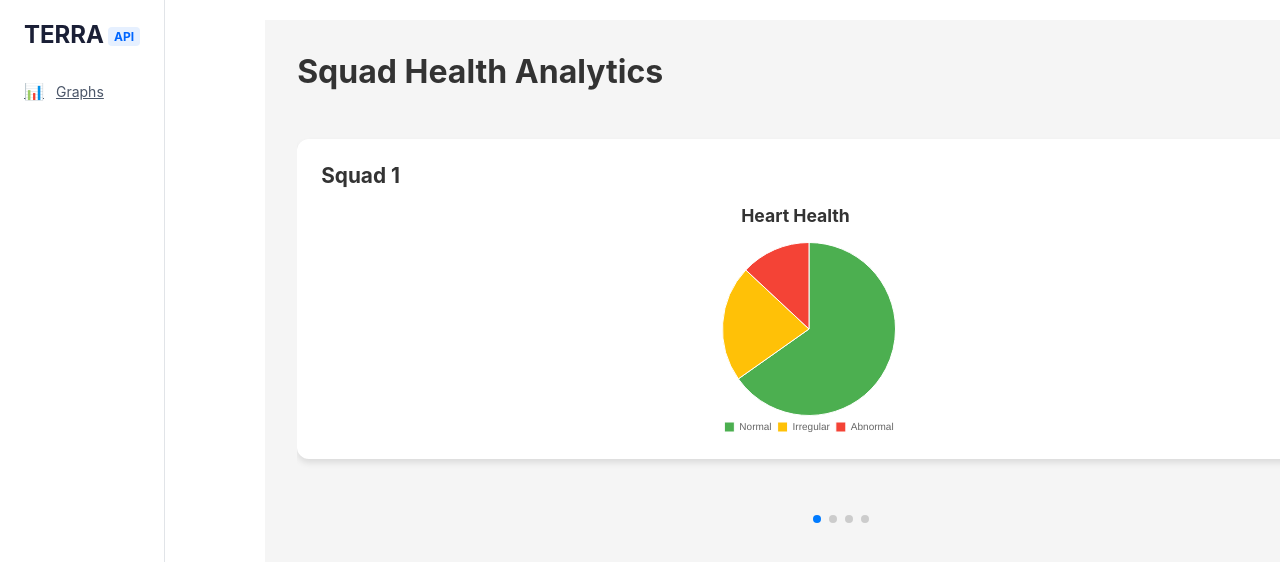
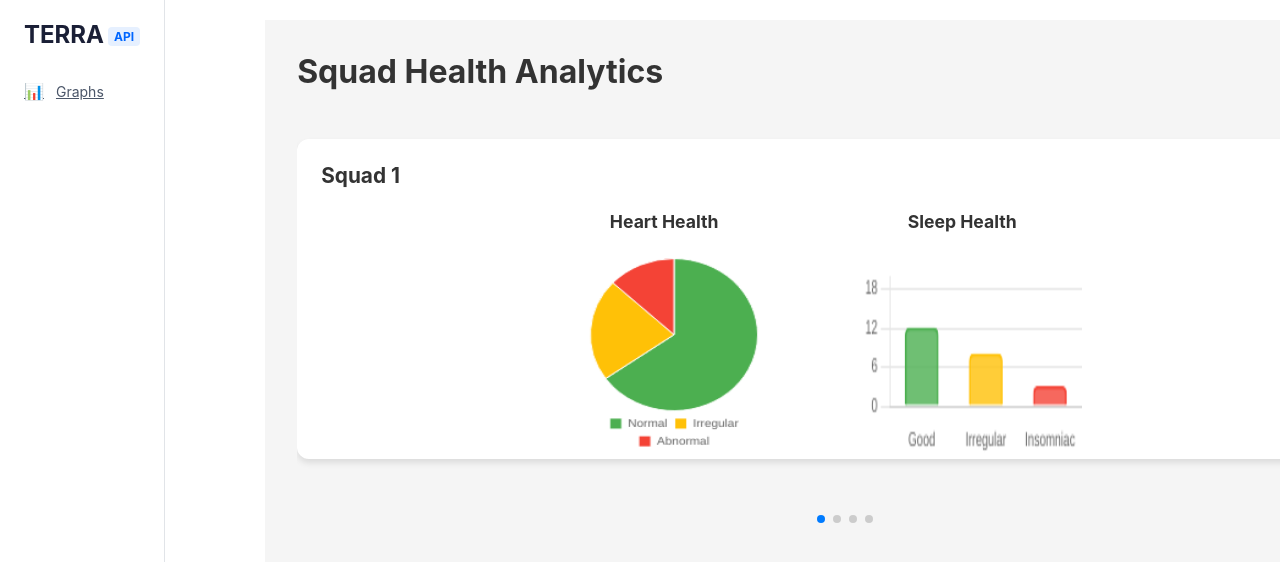
Before and after one commit to jathinsn27/Squad_pulse, a React (Create React App) app: page /graphs in a window 1280 px wide. Shown: the top 562 px of the page. Built offline with nearby package versions, Linux system fonts and the light colour scheme.

Commit message:
Added Sleep Details

```diff
--- a/src/components/graphs/Graph.css
+++ b/src/components/graphs/Graph.css
@@ -10,11 +10,11 @@
 }
 
 .graphs-section {
-  height: 400px; /* Fixed height for the scrollable section */
+  height: 400px;
   position: relative;
   display: flex;
   flex-direction: column;
-  gap: 1.5rem; /* Space between cards and indicators */
+  gap: 1.5rem;
 }
 
 .graphs-scroll-container {
@@ -33,57 +33,65 @@
 }
 
 .graph-card {
-  min-width: calc(100% - 4rem); /* Take full width minus padding */
+  min-width: calc(100% - 4rem);
   scroll-snap-align: start;
   background: white;
   border-radius: 12px;
   padding: 1.5rem;
   box-shadow: 0 4px 6px rgba(0, 0, 0, 0.1);
-  transition: transform 0.3s ease;
-  display: flex;
-  flex-direction: column;
-  align-items: center;
-  justify-content: center;
   position: relative;
 }
 
-.graph-card:hover {
-  transform: translateY(-5px);
+.graph-card h2 {
+  position: absolute;
+  top: 1.5rem;
+  left: 1.5rem;
+  color: #333;
+  margin: 0;
+  font-size: 1.3rem;
 }
 
-.graph-icon {
-  font-size: 3rem;
-  margin-bottom: 1rem;
+.charts-container {
+  display: flex;
+  justify-content: center;
+  gap: 3rem;  /* Adjusted gap between charts */
+  margin-top: 3rem;
+  width: 100%;
 }
 
-.graph-card h2 {
+.chart-wrapper {
+  flex: 1;
+  max-width: 250px;
+}
+
+.chart-title {
   color: #333;
-  margin-bottom: 0.5rem;
+  font-size: 1.1rem;
+  margin-bottom: 1rem;
   text-align: center;
 }
 
-.graph-card h2 {
-  position: absolute; /* Added this */
-  top: 1.5rem;      /* Added this */
-  left: 1.5rem;     /* Added this */
-  color: #333;
-  margin: 0;        /* Changed this */
-  font-size: 1.3rem; /* Added this */
+.pie-chart-container,
+.bar-chart-container {
+  width: 220px !important;  /* Slightly wider than pie chart */
+  height: 200px !important;
+  margin: 0 auto;
+  padding: 10px;
+  transition: transform 0.3s ease;
 }
 
-.view-button {
-  background-color: #007bff;
-  color: white;
-  border: none;
-  padding: 0.75rem 1.5rem;
-  border-radius: 6px;
-  cursor: pointer;
-  transition: background-color 0.3s ease;
-  font-size: 1rem;
+.pie-chart-container canvas,
+.bar-chart-container canvas {
+  max-width: 220px !important;
+  max-height: 200px !important;
+  width: 220px !important;
+  height: 200px !important;
 }
 
-.view-button:hover {
-  background-color: #0056b3;
+.pie-chart-container:hover,
+.bar-chart-container:hover {
+  transform: scale(1.05);
+  cursor: pointer;
 }
 
 .page-indicators {
@@ -109,44 +117,33 @@
   background-color: #007bff;
 }
 
-.pie-chart-container {
-  width: 200px;
-  height: 200px;
-  margin: 0 auto;
+/* Responsive styles */
+@media (max-width: 768px) {
+  .graphs-page {
+    padding: 1rem;
   }
 
-.pie-chart-container canvas {
-  max-width: 200px !important;
-  max-height: 200px !important;
-  width: 200px !important;
-  height: 200px !important;
+  .charts-container {
+    flex-direction: column;
+    align-items: center;
+    gap: 2rem;
   }
 
-/* Update the graph-card styles */
-.graph-card {
-  min-width: calc(100% - 4rem);
-  scroll-snap-align: start;
-  background: white;
-  border-radius: 12px;
-  padding: 1.5rem;
-  box-shadow: 0 4px 6px rgba(0, 0, 0, 0.1);
-  display: flex;
-  flex-direction: column;
-  align-items: center;
+  .chart-wrapper {
+    width: 100%;
   }
 
-/* Add these new styles */
-.chart-container {
-  display: flex;
-  flex-direction: column;
-  align-items: center;
-  margin-top: 3rem;
+  .graph-card {
+    padding: 1rem;
+  }
+
+  .graph-card h2 {
+    top: 1rem;
+    left: 1rem;
+    font-size: 1.1rem;
   }
 
   .chart-title {
-  color: #333;
-  font-size: 1.1rem;
-  margin-bottom: 1rem;
-  align-self: flex-start;
-  margin-left: 2rem;
+    font-size: 1rem;
   }
+}
--- a/src/components/graphs/Graphs.js
+++ b/src/components/graphs/Graphs.js
@@ -1,16 +1,23 @@
 import React, { useState } from 'react';
-import { Pie } from 'react-chartjs-2';
+import { Pie, Bar } from 'react-chartjs-2';
 import {
   Chart as ChartJS,
   ArcElement,
+  CategoryScale,
+  LinearScale,
+  BarElement,
   Tooltip,
   Legend
 } from 'chart.js';
 import SquadDetails from './SquadDetails';
+import SleepDetails from './SleepDetails';
 import './Graph.css';
 
 ChartJS.register(
   ArcElement,
+  CategoryScale,
+  LinearScale,
+  BarElement,
   Tooltip,
   Legend
 );
@@ -18,6 +25,7 @@ ChartJS.register(
 const Graphs = () => {
   const [activePage, setActivePage] = useState(1);
   const [selectedSquad, setSelectedSquad] = useState(null);
+  const [selectedView, setSelectedView] = useState(null);
 
   const squadData = [
     {
@@ -33,6 +41,18 @@ const Graphs = () => {
           { name: "Mike Johnson", bloodO2: 92, heartRate: 95, status: "abnormal" },
           { name: "Sarah Wilson", bloodO2: 99, heartRate: 70, status: "normal" },
           { name: "Tom Brown", bloodO2: 97, heartRate: 75, status: "normal" }
+        ]
+      },
+      sleepHealth: {
+        good: 12,
+        irregular: 8,
+        insomniac: 3,
+        soldiers: [
+          { name: "John Doe", sleepDuration: 7.5, status: "good" },
+          { name: "Jane Smith", sleepDuration: 5.5, status: "irregular" },
+          { name: "Mike Johnson", sleepDuration: 3.5, status: "insomniac" },
+          { name: "Sarah Wilson", sleepDuration: 7.2, status: "good" },
+          { name: "Tom Brown", sleepDuration: 6.8, status: "good" }
         ]
       }
     },
@@ -50,6 +70,18 @@ const Graphs = () => {
           { name: "Lisa Anderson", bloodO2: 93, heartRate: 86, status: "irregular" },
           { name: "David Wilson", bloodO2: 97, heartRate: 71, status: "normal" }
         ]
+      },
+      sleepHealth: {
+        good: 10,
+        irregular: 7,
+        insomniac: 5,
+        soldiers: [
+          { name: "Alex Turner", sleepDuration: 7.8, status: "good" },
+          { name: "Emma Davis", sleepDuration: 5.8, status: "irregular" },
+          { name: "Chris Martin", sleepDuration: 3.8, status: "insomniac" },
+          { name: "Lisa Anderson", sleepDuration: 6.2, status: "irregular" },
+          { name: "David Wilson", sleepDuration: 7.1, status: "good" }
+        ]
       }
     },
     {
@@ -65,6 +97,18 @@ const Graphs = () => {
           { name: "James Taylor", bloodO2: 91, heartRate: 96, status: "abnormal" },
           { name: "Sophie Brown", bloodO2: 97, heartRate: 74, status: "normal" },
           { name: "Daniel Lee", bloodO2: 95, heartRate: 84, status: "irregular" }
+        ]
+      },
+      sleepHealth: {
+        good: 15,
+        irregular: 5,
+        insomniac: 3,
+        soldiers: [
+          { name: "Ryan Cooper", sleepDuration: 7.9, status: "good" },
+          { name: "Emily White", sleepDuration: 5.2, status: "irregular" },
+          { name: "James Taylor", sleepDuration: 3.2, status: "insomniac" },
+          { name: "Sophie Brown", sleepDuration: 7.5, status: "good" },
+          { name: "Daniel Lee", sleepDuration: 6.9, status: "good" }
         ]
       }
     },
@@ -82,6 +126,18 @@ const Graphs = () => {
           { name: "Mia Wilson", bloodO2: 91, heartRate: 97, status: "abnormal" },
           { name: "Henry Taylor", bloodO2: 97, heartRate: 73, status: "normal" }
         ]
+      },
+      sleepHealth: {
+        good: 11,
+        irregular: 6,
+        insomniac: 6,
+        soldiers: [
+          { name: "Oliver Smith", sleepDuration: 7.3, status: "good" },
+          { name: "Ava Johnson", sleepDuration: 4.8, status: "insomniac" },
+          { name: "William Davis", sleepDuration: 5.9, status: "irregular" },
+          { name: "Mia Wilson", sleepDuration: 4.2, status: "insomniac" },
+          { name: "Henry Taylor", sleepDuration: 7.0, status: "good" }
+        ]
       }
     }
   ];
@@ -91,11 +147,43 @@ const Graphs = () => {
     datasets: [{
       data: [data.heartHealth.normal, data.heartHealth.irregular, data.heartHealth.abnormal],
       backgroundColor: [
-        '#4CAF50', // green for normal
-        '#FFC107', // yellow for irregular
-        '#F44336'  // red for abnormal
+        '#4CAF50',
+        '#FFC107',
+        '#F44336'
       ],
       borderWidth: 1
+    }]
+  });
+
+  // const getBarChartData = (data) => ({
+  //   labels: ['Good', 'Irregular', 'Insomniac'],
+  //   datasets: [{
+  //     data: [data.sleepHealth.good, data.sleepHealth.irregular, data.sleepHealth.insomniac],
+  //     backgroundColor: [
+  //       '#4CAF50',
+  //       '#FFC107',
+  //       '#F44336'
+  //     ],
+  //     borderWidth: 1
+  //   }]
+  // });
+
+  const getBarChartData = (data) => ({
+    labels: ['Good', 'Irregular', 'Insomniac'],
+    datasets: [{
+      data: [data.sleepHealth.good, data.sleepHealth.irregular, data.sleepHealth.insomniac],
+      backgroundColor: [
+        'rgba(76, 175, 80, 0.8)',  // Slightly transparent green
+        'rgba(255, 193, 7, 0.8)',  // Slightly transparent yellow
+        'rgba(244, 67, 54, 0.8)'   // Slightly transparent red
+      ],
+      borderColor: [
+        '#4CAF50',
+        '#FFC107',
+        '#F44336'
+      ],
+      borderWidth: 1,
+      borderRadius: 4  // Rounded bars
     }]
   });
 
@@ -118,6 +206,76 @@ const Graphs = () => {
     height: 200
   };
 
+  // Update the barOptions object
+const barOptions = {
+  responsive: true,
+  maintainAspectRatio: true,
+  plugins: {
+    legend: {
+      display: false
+    },
+    tooltip: {
+      enabled: true
+    }
+  },
+  scales: {
+    y: {
+      beginAtZero: true,
+      ticks: {
+        stepSize: 2,
+        font: {
+          size: 10
+        }
+      },
+      grid: {
+        display: true,
+        drawBorder: false
+      },
+      max: 20 // Set a fixed maximum to maintain consistent scale
+    },
+    x: {
+      ticks: {
+        font: {
+          size: 10
+        }
+      },
+      grid: {
+        display: false
+      }
+    }
+  },
+  barThickness: 30, // Control bar width
+  maxBarThickness: 35
+};
+
+  // const barOptions = {
+  //   responsive: true,
+  //   maintainAspectRatio: true,
+  //   plugins: {
+  //     legend: {
+  //       display: false
+  //     }
+  //   },
+  //   scales: {
+  //     y: {
+  //       beginAtZero: true,
+  //       ticks: {
+  //         stepSize: 1,
+  //         font: {
+  //           size: 10
+  //         }
+  //       }
+  //     },
+  //     x: {
+  //       ticks: {
+  //         font: {
+  //           size: 10
+  //         }
+  //       }
+  //     }
+  //   }
+  // };
+
   const handleScroll = (e) => {
     const container = e.target;
     const scrollPosition = container.scrollLeft;
@@ -127,7 +285,17 @@ const Graphs = () => {
   };
 
   if (selectedSquad) {
-    return <SquadDetails squad={selectedSquad} onBack={() => setSelectedSquad(null)} />;
+    if (selectedView === 'heart') {
+      return <SquadDetails squad={selectedSquad} onBack={() => {
+        setSelectedSquad(null);
+        setSelectedView(null);
+      }} />;
+    } else if (selectedView === 'sleep') {
+      return <SleepDetails squad={selectedSquad} onBack={() => {
+        setSelectedSquad(null);
+        setSelectedView(null);
+      }} />;
+    }
   }
 
   return (
@@ -139,17 +307,38 @@ const Graphs = () => {
           {squadData.map((squad) => (
             <div key={squad.id} className="graph-card">
               <h2>{squad.title}</h2>
-              <div className="chart-container">
+              <div className="charts-container">
+                <div className="chart-wrapper">
                   <h3 className="chart-title">Heart Health</h3>
                   <div
                     className="pie-chart-container"
-                  onClick={() => setSelectedSquad(squad)}
+                    onClick={() => {
+                      setSelectedSquad(squad);
+                      setSelectedView('heart');
+                    }}
                     style={{ cursor: 'pointer' }}
                   >
                     <Pie
                       data={getPieChartData(squad)}
                       options={pieOptions}
                     />
+                  </div>
+                </div>
+                <div className="chart-wrapper">
+                  <h3 className="chart-title">Sleep Health</h3>
+                  <div
+                    className="bar-chart-container"
+                    onClick={() => {
+                      setSelectedSquad(squad);
+                      setSelectedView('sleep');
+                    }}
+                    style={{ cursor: 'pointer' }}
+                  >
+                    <Bar
+                      data={getBarChartData(squad)}
+                      options={barOptions}
+                    />
+                  </div>
                 </div>
               </div>
             </div>
--- /dev/null
+++ b/src/components/graphs/SleepDetails.css
@@ -0,0 +1,105 @@
+.details-page {
+    padding: 2rem;
+    height: calc(100vh - 40px);
+    background-color: #f5f5f5;
+  }
+
+  .details-header {
+    display: flex;
+    align-items: center;
+    gap: 1rem;
+    margin-bottom: 2rem;
+  }
+
+  .details-header h2 {
+    color: #333;
+    margin: 0;
+  }
+
+  .back-button {
+    background: none;
+    border: none;
+    color: #007bff;
+    font-size: 1.1rem;
+    cursor: pointer;
+    padding: 0.5rem;
+    display: flex;
+    align-items: center;
+  }
+
+  .back-button:hover {
+    color: #0056b3;
+  }
+
+  .soldiers-table {
+    background: white;
+    border-radius: 12px;
+    padding: 1.5rem;
+    box-shadow: 0 4px 6px rgba(0, 0, 0, 0.1);
+  }
+
+  table {
+    width: 100%;
+    border-collapse: collapse;
+  }
+
+  th, td {
+    padding: 1rem;
+    text-align: left;
+    border-bottom: 1px solid #eee;
+  }
+
+  th {
+    font-weight: 600;
+    color: #666;
+  }
+
+  tr:last-child td {
+    border-bottom: none;
+  }
+
+  tr:hover {
+    background-color: #f8f9fa;
+  }
+
+  /* Sleep-specific status badges */
+  .status-badge {
+    padding: 0.25rem 0.75rem;
+    border-radius: 12px;
+    font-size: 0.8rem;
+    font-weight: 500;
+  }
+
+  .status-badge.good {
+    background-color: #E8F5E9;
+    color: #4CAF50;
+  }
+
+  .status-badge.irregular {
+    background-color: #FFF3E0;
+    color: #FFC107;
+  }
+
+  .status-badge.insomniac {
+    background-color: #FFEBEE;
+    color: #F44336;
+  }
+
+  /* Responsive styles */
+  @media (max-width: 768px) {
+    .details-page {
+      padding: 1rem;
+    }
+
+    .soldiers-table {
+      padding: 1rem;
+    }
+
+    th, td {
+      padding: 0.75rem;
+    }
+
+    .details-header h2 {
+      font-size: 1.2rem;
+    }
+  }
--- /dev/null
+++ b/src/components/graphs/SleepDetails.js
@@ -0,0 +1,41 @@
+import React from 'react';
+import './SleepDetails.css';
+
+const SleepDetails = ({ squad, onBack }) => {
+  return (
+    <div className="details-page">
+      <div className="details-header">
+        <button className="back-button" onClick={onBack}>
+          ← Back
+        </button>
+        <h2>{squad.title} Sleep Details</h2>
+      </div>
+      <div className="soldiers-table">
+        <table>
+          <thead>
+            <tr>
+              <th>Name</th>
+              <th>Sleep Duration (hours)</th>
+              <th>Status</th>
+            </tr>
+          </thead>
+          <tbody>
+            {squad.sleepHealth.soldiers.map((soldier, index) => (
+              <tr key={index} className={soldier.status}>
+                <td>{soldier.name}</td>
+                <td>{soldier.sleepDuration}</td>
+                <td>
+                  <span className={`status-badge ${soldier.status}`}>
+                    {soldier.status.toUpperCase()}
+                  </span>
+                </td>
+              </tr>
+            ))}
+          </tbody>
+        </table>
+      </div>
+    </div>
+  );
+};
+
+export default SleepDetails;
```
Lines whose indentation alone changed are shown as unchanged.
